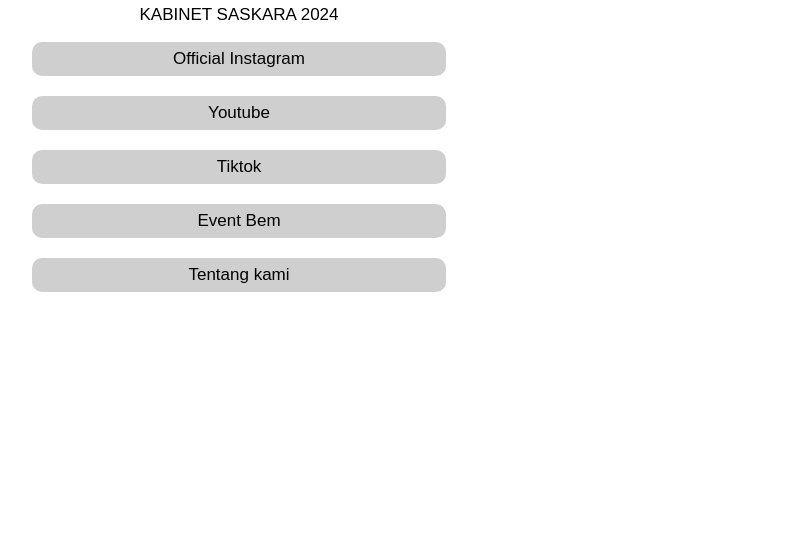
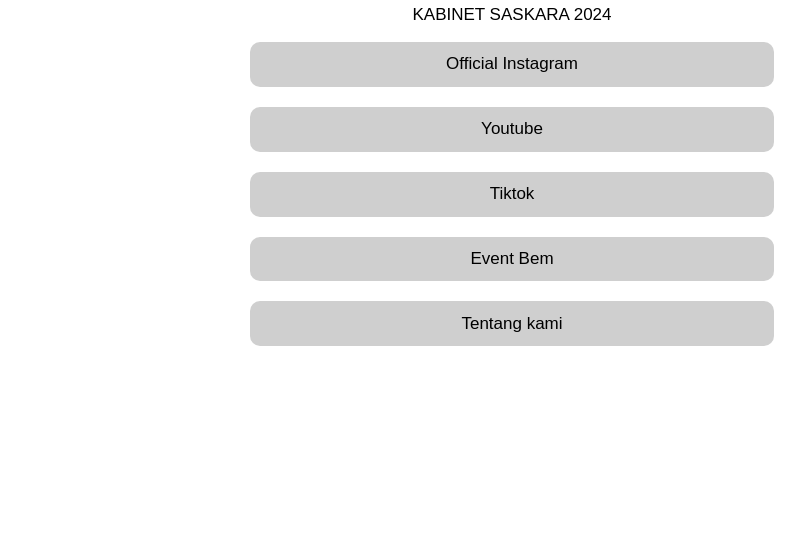
Before and after one commit to Fushigoro2/BemStikep1, a plain HTML site: page index.html in a window 1280 px wide. Shown: the part 265-800 px from the top of the page, without its empty margins (128-933 px from the left). Drawn offline with Linux system fonts and the light colour scheme.

Commit message:
Update stylemain.css

```diff
--- a/stylemain.css
+++ b/stylemain.css
@@ -7,8 +7,6 @@ body {
     margin: 12px;
     padding: 5px;
     background: #ffffff;
-    max-width: 700px;
-    min-width: 300px;
 }
 
 a {
@@ -26,7 +24,8 @@ a {
 .header a.e {
     display: block;
     margin: auto;
-    width: 400px;
+    min-width: 400px;
+    max-width: 500px;
     background-color: rgb(207, 207, 207);
     padding: 1%;
     border-radius: 10px;
```
